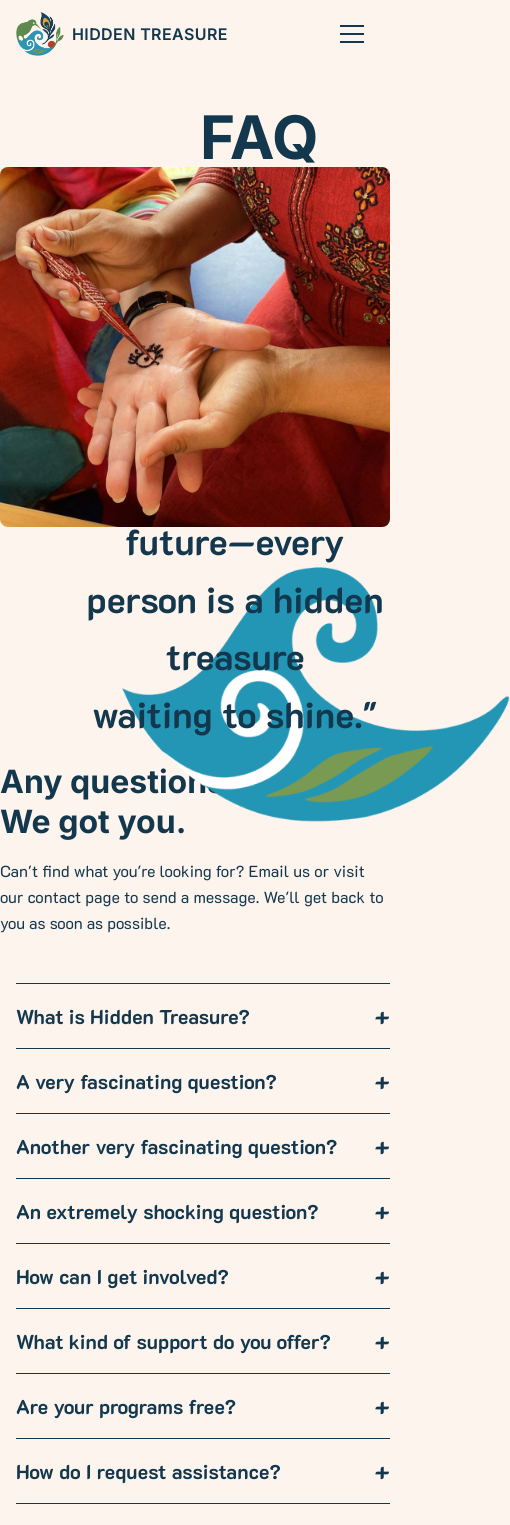
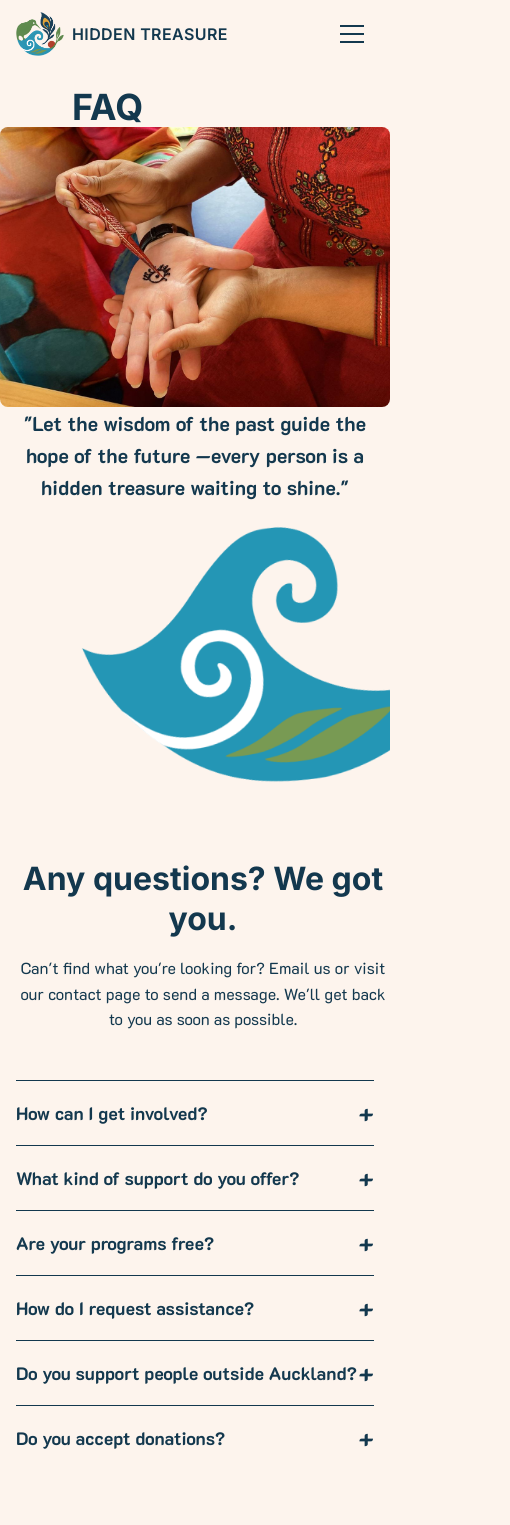
Before and after one commit to UoaWDCC/hidtreas, a Next.js app: page /faq in a window 390 px wide. Shown: the top 1525 px of the page, 510 px wide, since content can reach past the window. Built offline with nearby package versions, Linux system fonts and the light colour scheme.

Commit message:
style: fixed mobile display to be responsive

```diff
--- a/src/app/(frontend)/faq/page.tsx
+++ b/src/app/(frontend)/faq/page.tsx
@@ -2,30 +2,6 @@ import Header from '@/components/common/Header'
 import Footer from '@/components/common/Footer'
 import HeroSection from '@/components/faq/HeroSection'
 import FAQ from '@/components/faq/FAQ'
-import SecondAccordion from '@/components/faq/SecondAccordion'
-
-const items = [
-  {
-    title: 'What is Hidden Treasure?',
-    content:
-      'Aut quia assumenda eum nostrum velit est quidem facere aut impedit doloribus ut rerum culpa est eligendi veniam. Qui blanditiis N ut sint beatae.',
-  },
-  {
-    title: 'A very fascinating question?',
-    content:
-      'Lorem ipsum dolor sit amet, consectetur adipiscing elit, sed do eiusmod tempor incididunt ut labore et dolore magna aliqua. Ut enim ad minim veniam, quis nostrud exercitation ullamco laboris nisi ut aliquip ex ea commodo consequat. Duis aute irure dolor in reprehenderit in voluptate velit esse cillum dolore eu fugiat nulla pariatur. Excepteur sint occaecat cupidatat non proident, sunt in culpa qui officia deserunt mollit anim id est laborum.',
-  },
-  {
-    title: 'Another very fascinating question?',
-    content:
-      'Aut quia assumenda eum nostrum velit est quidem facere aut impedit doloribus ut rerum culpa est eligendi veniam. Qui blanditiis N ut sint beatae.',
-  },
-  {
-    title: 'An extremely shocking question?',
-    content:
-      'Aut quia assumenda eum nostrum velit est quidem facere aut impedit doloribus ut rerum culpa est eligendi veniam. Qui blanditiis N ut sint beatae.',
-  },
-]
 
 export default function FAQPage() {
   return (
@@ -33,7 +9,6 @@ export default function FAQPage() {
       <Header />
       <HeroSection />
       <FAQ />
-      <SecondAccordion items={items} />
       <Footer />
     </div>
   )
--- a/src/components/events/PastEventsSection.tsx
+++ b/src/components/events/PastEventsSection.tsx
@@ -5,7 +5,7 @@ import BlueKoru from '@/assets/blue_koru.png'
 
 export default function PastEventsSection() {
   return (
-    <div className="relative py-50">
+    <div className="relative py-50 overflow-x-clip">
       <Image
         src={BlueKoru}
         alt="Blue Koru decoration"
--- a/src/components/faq/Accordion.tsx
+++ b/src/components/faq/Accordion.tsx
@@ -8,23 +8,6 @@ interface AccordionItem {
 }
 
 const items: AccordionItem[] = [
-  {
-    title: 'What is Hidden Treasure?',
-    content:
-      'Aut quia assumenda eum nostrum velit est quidem facere aut impedit doloribus ut rerum culpa est eligendi veniam. Qui blanditiis N ut sint beatae.',
-  },
-  {
-    title: 'A very fascinating question?',
-    content: 'Answer to a very fascinating question.',
-  },
-  {
-    title: 'Another very fascinating question?',
-    content: 'Answer to another very fascinating question.',
-  },
-  {
-    title: 'An extremely shocking question?',
-    content: 'Answer to an extremely shocking question.',
-  },
   {
     title: 'How can I get involved?',
     content: 'You can volunteer, donate, or participate in events.',
@@ -60,14 +43,14 @@ const Accordion: React.FC = () => {
   }
 
   return (
-    <div className="w-full max-w-xl mx-auto bg-[#fdf4ed] border-0">
+    <div className="w-full max-w-xl mx-auto bg-[#fdf4ed] px-4 sm:px-lg">
       {items.map((item, index) => (
         <div key={index} className="border-t">
           <button
             onClick={() => toggle(index)}
             className="w-full flex justify-between items-center py-4"
           >
-            <span className="text-xl font-bold">{item.title}</span>
+            <span className="text-lg text-left font-bold lg:text-xl">{item.title}</span>
             <span className="text-2xl font-bold shrink-0">{openIndex === index ? '−' : '+'}</span>
           </button>
           <div
--- a/src/components/faq/FAQ.tsx
+++ b/src/components/faq/FAQ.tsx
@@ -6,20 +6,18 @@ export default function FAQ() {
       {/* Content wrapper to control top alignment */}
       <div className="flex flex-col md:flex-row gap-12 max-w-6xl w-full">
         {/* LEFT SIDE */}
-        <div className="flex flex-col justify-start items-start text-left max-w-lg w-full">
+        <div className="flex flex-col text-center max-w-lg w-full pl-4 md:text-left">
           <h1 className="text-[clamp(2rem,6vw,3rem)] font-bold mb-4 leading-tight">
-            Any questions?
-            <br />
-            We got you.
+            Any questions? We got you.
           </h1>
-          <p className="text-base">
+          <p>
             Can't find what you're looking for? Email us or visit our contact page to send a
             message. We'll get back to you as soon as possible.
           </p>
         </div>
 
         {/* RIGHT SIDE */}
-        <div className="flex justify-start items-start max-w-xl w-full pl-4">
+        <div className="max-w-xl">
           <Accordion />
         </div>
       </div>
--- a/src/components/faq/HeroSection.tsx
+++ b/src/components/faq/HeroSection.tsx
@@ -4,8 +4,8 @@ import heroImage from '@/assets/faqheroimage.jpg'
 
 export default function HeroSection() {
   return (
-    <div className="relative min-h-[80vh] mb-5">
-      <div className="absolute bottom-0 right-0 w-[100%] h-[100%] -m-30">
+    <div className="relative min-h-[80vh] overflow-x-clip">
+      <div className="absolute bottom-[-80px] right-[-80px] w-[100%] h-[70%] md:right-[-90px] md:bottom-[-120px] md:h-[100%] ">
         <Image
           src={waveBackground}
           alt="Blue Wave with white koru and leaves"
@@ -15,9 +15,9 @@ export default function HeroSection() {
       </div>
 
       <div className="relative z-10 container">
-        <h1 className="text-6xl font-bold pt-10 pl-50">FAQ</h1>
+        <h1 className="text-4xl md:text-6xl pl-18 font-bold pt-5 md:pl-34.5">FAQ</h1>
         <div className="flex flex-col width-70%">
-          <div className="relative h-90 rounded-lg overflow-hidden">
+          <div className="relative h-70 sm:h-80 md:h-90 rounded-lg overflow-hidden w-auto">
             <Image
               src={heroImage}
               alt="Hero Image"
@@ -28,12 +28,10 @@ export default function HeroSection() {
           </div>
         </div>
       </div>
-      <div className="absolute bottom-0  left-20">
-        <p className="text-4xl font-bold text-center">
-          "Let the wisdom of the past guide the hope of the
-          <br />
-          future—every person is a hidden treasure <br />
-          waiting to shine."
+      <div className="absolute lg:left-30 lg:bottom-15">
+        <p className="text-xl font-bold text-center md:text-3xl sm:max-w-2xl w-auto">
+          "Let the wisdom of the past guide the hope of the future —every person is a hidden
+          treasure waiting to shine."
         </p>
       </div>
     </div>
```
Also changed, not shown: src/assets/footerLogo.png (added).
